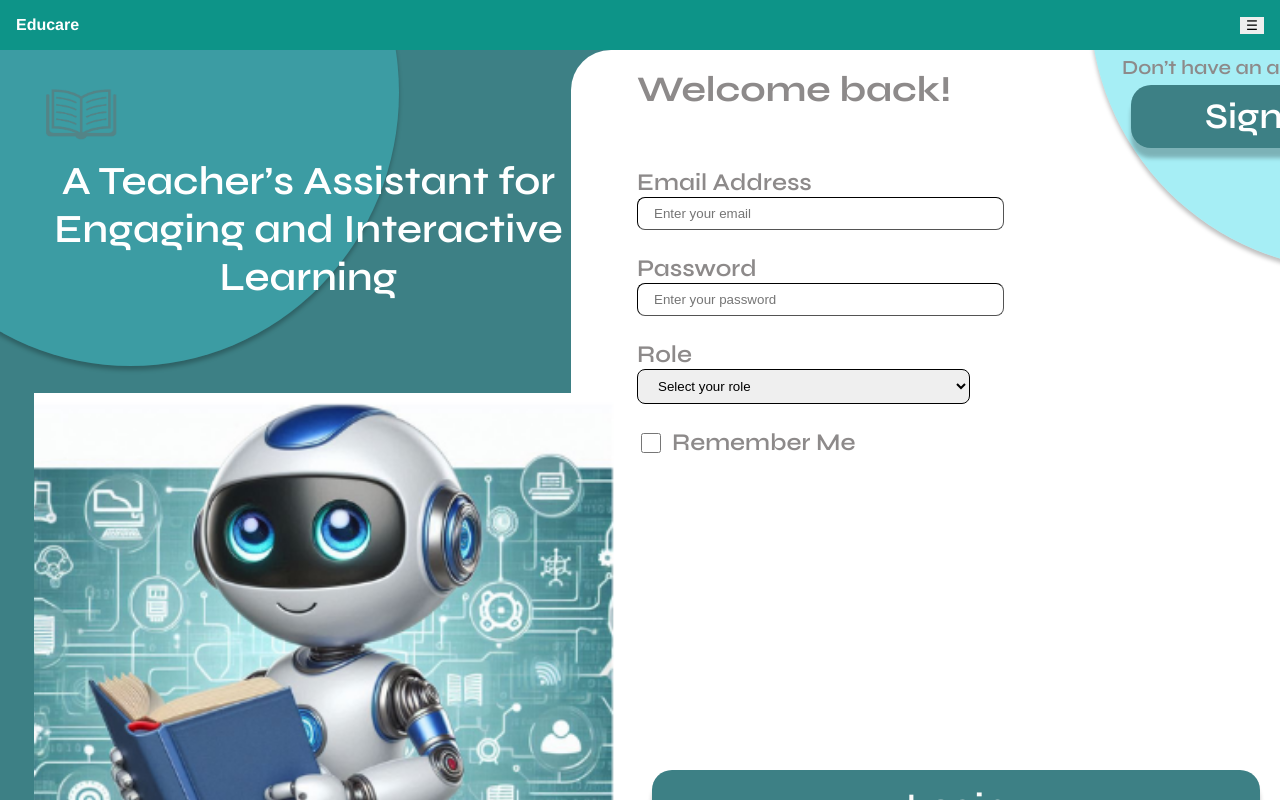
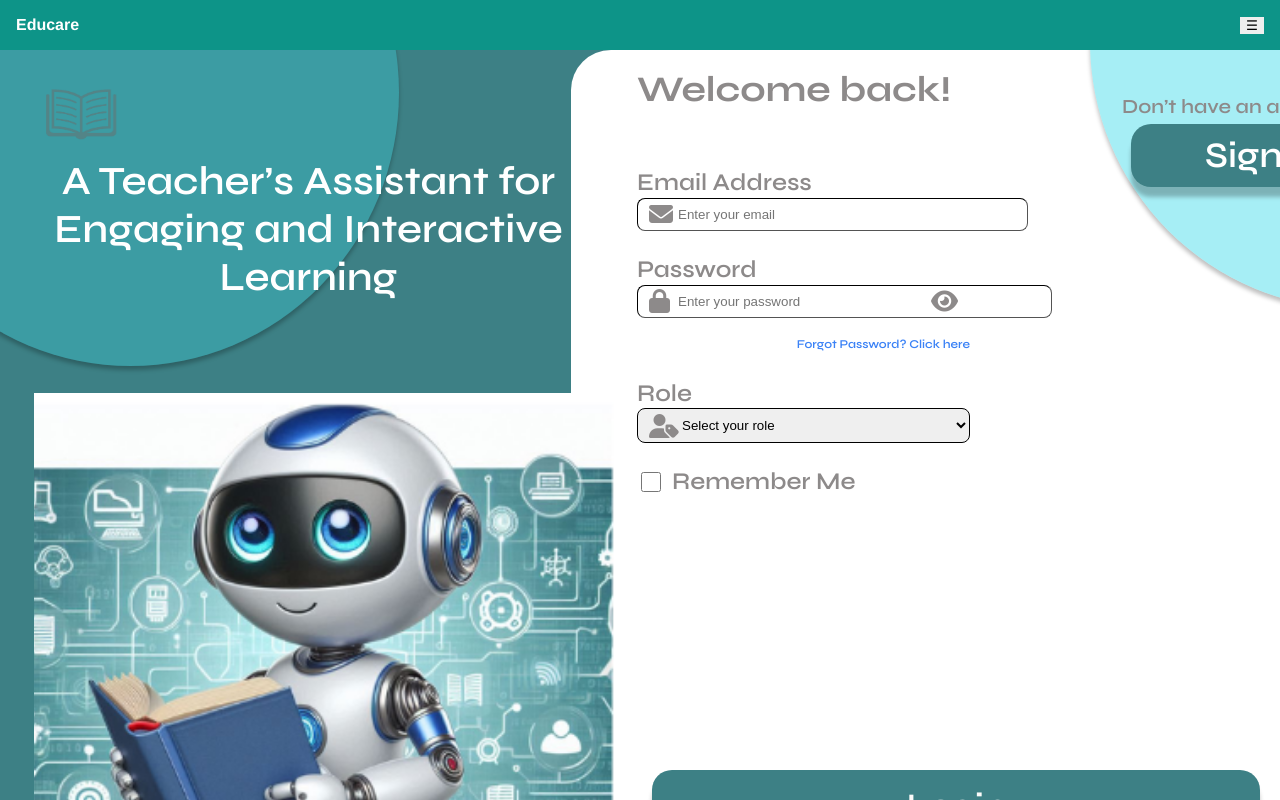
Before and after one commit to 23026475/Educare, a Vue app: page / in a window 1280 px wide. Shown: the top 800 px of the page. Built offline with nearby package versions, Linux system fonts and the light colour scheme.

Commit message:
added forgot password text/link

```diff
--- a/package.json
+++ b/package.json
@@ -8,6 +8,9 @@
     "lint": "vue-cli-service lint"
   },
   "dependencies": {
+    "@fortawesome/fontawesome-svg-core": "^6.6.0",
+    "@fortawesome/free-solid-svg-icons": "^6.6.0",
+    "@fortawesome/vue-fontawesome": "^3.0.8",
     "core-js": "^3.8.3",
     "firebase": "^11.0.2",
     "vue": "^3.2.13",
--- a/public/index.html
+++ b/public/index.html
@@ -5,6 +5,7 @@
     <meta http-equiv="X-UA-Compatible" content="IE=edge">
     <meta name="viewport" content="width=device-width,initial-scale=1.0">
     <link rel="icon" href="<%= BASE_URL %>favicon.ico">
+    <script src="https://kit.fontawesome.com/77cc4812f3.js" crossorigin="anonymous"></script>
     <title><%= htmlWebpackPlugin.options.title %></title>
   </head>
   <body>
--- a/src/components/Container.vue
+++ b/src/components/Container.vue
@@ -12,38 +12,58 @@
         <!-- Form Fields -->
         <div class="flex flex-col gap-6 w-full max-w-md">
           <!-- Email Field -->
-          <div class="flex flex-col w-full">
+          <div class="flex flex-col w-full relative">
             <label for="email" class="font-semibold text-lg">Email Address</label>
+            <div class="relative">
               <input
                 id="email"
                 type="email"
-    class="border border-black rounded-lg px-4 py-2 focus:outline-none focus:border-blue-500 w-full"
+                class="border border-black rounded-lg px-4 py-2 pl-10 focus:outline-none focus:border-blue-500 w-full"
                 placeholder="Enter your email"
               />
+              <i class="fas fa-envelope absolute top-1/2 left-3 transform -translate-y-1/2 text-gray-500"></i>
+            </div>
           </div>
 
           <!-- Password Field -->
-          <div class="flex flex-col w-full">
+          <div class="flex flex-col w-full relative">
             <label for="password" class="font-semibold text-lg">Password</label>
+            <div class="relative">
               <input
                 id="password"
                 type="password"
-    class="border border-black rounded-lg px-4 py-2 focus:outline-none focus:border-blue-500 w-full"
+                class="border border-black rounded-lg px-4 py-2 pl-10 pr-10 focus:outline-none focus:border-blue-500 w-full"
                 placeholder="Enter your password"
               />
+              <i class="fas fa-lock absolute top-1/2 left-3 transform -translate-y-1/2 text-gray-500"></i>
+              <i class="fas fa-eye absolute top-1/2 right-3 transform -translate-y-1/2 text-gray-500 cursor-pointer"></i>
+            </div>
+            <!-- Forgot Password Link -->
+            <div class="text-right mt-2">
+              <a
+                @click="onForgotPasswordClick"
+                class="text-blue-500 hover:underline cursor-pointer font-semibold"
+                style="font-size: 0.75rem;"
+              >
+                Forgot Password? Click here
+              </a>
+            </div>
           </div>
 
           <!-- Role Dropdown -->
-          <div class="flex flex-col w-full">
+          <div class="flex flex-col w-full relative">
             <label for="role" class="font-semibold text-lg">Role</label>
+            <div class="relative">
               <select
                 id="role"
-    class="border border-black rounded-lg px-4 py-2 focus:outline-none focus:border-blue-500 w-full"
+                class="border border-black rounded-lg px-4 py-2 pl-10 focus:outline-none focus:border-blue-500 w-full"
               >
                 <option value="" disabled selected>Select your role</option>
                 <option value="educator">Educator</option>
                 <option value="student">Student</option>
               </select>
+              <i class="fas fa-user-tag absolute top-1/2 left-3 transform -translate-y-1/2 text-gray-500"></i>
+            </div>
           </div>
 
           <!-- Remember Me Checkbox -->
```
Also changed, not shown: 2 other files (tests, documents, lock files or other folders). Lines whose indentation alone changed are shown as unchanged.
